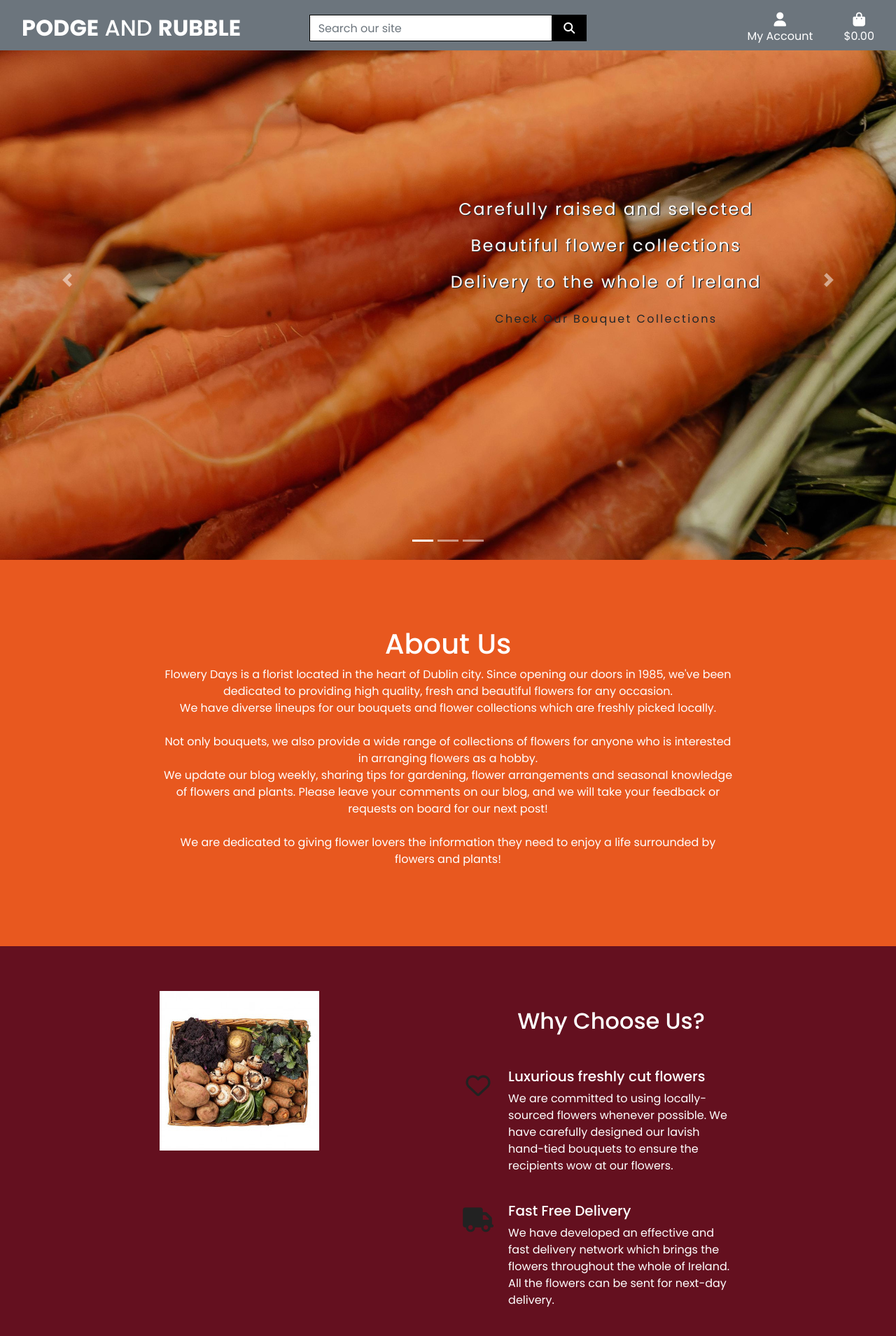
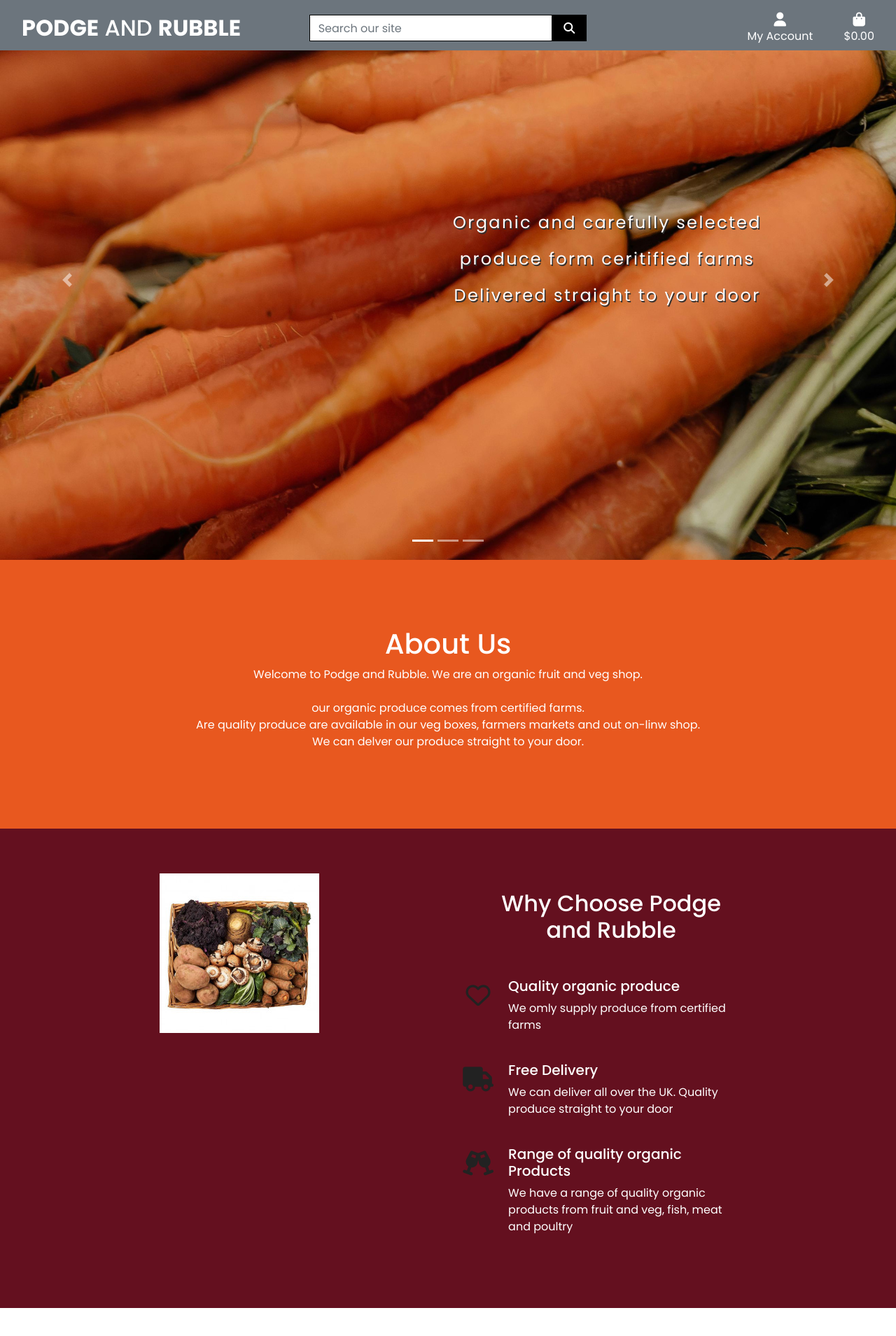
Before and after one commit to struk49/podgeandrubble, a Django app: page / in a window 1280 px wide. Shown: the top 1909 px of the page at 70% size. Run offline with Django 3.2, Linux system fonts and the light colour scheme; some libraries are stand-ins or nearby versions.

Commit message:
finished homepage

```diff
--- a/home/templates/home/index.html
+++ b/home/templates/home/index.html
@@ -17,42 +17,44 @@
                     <img src="{% static 'img/home/carrots-1.png' %}" class="d-block align-middle first-carousel-small carousel-image small-size-carousel" alt="carousel_1" />
                     <div class="carousel-text-box-1">
                         <p class="text-shadow-carousel">
-                            Carefully raised and selected
+                            Organic and carefully selected
                         </p>
                         <p class="text-shadow-carousel">
-                            Beautiful flower collections
+                            produce form ceritified farms
                         </p>
                         <p class="text-shadow-carousel">
-                            Delivery to the whole of Ireland
+                            Delivered straight to your door
                         </p>
-                        <a class="btn btn-call-to-action" role="button" href="#" aria-label="Carousel Button">Check Our Bouquet Collections</a>
+
                     </div>
                 </div>
                 <div class="small-size-carousel carousel-item">
                     <img src="{% static 'img/home/green-lettuce.png' %}" class="d-block align-middle carousel-image small-size-carousel" alt="carousel_2" />
                     <div class="carousel-text-box-1">
                         <p class="text-shadow-carousel">
-                            Inspire your creativity
+                            We like to get out and about
                         </p>
                         <p class="ext-shadow-carousel">
-                            Get idea for your next arrangement
+                            you can find us at
                         </p>
                         <p class="text-shadow-carousel">
-                            Read our weekly published blog articles
+                            farmers markets all over staffordshire
                         </p>
-                        <a class="btn btn-call-to-action" role="button" href="#" aria-label="Carousel Button">Check Our Blog</a>
+
                     </div>
                 </div>
                 <div class="small-size-carousel carousel-item">
                     <img src="{% static 'img/home/bucket-of-veg.png' %}" class="d-block align-middle carousel-image small-size-carousel" alt="carousel_2" />
                     <div class="carousel-text-box-1">
                         <p class="text-shadow-carousel">
-                            Flower Decorations for Wedding & Event
+                            Veg boxes are packed full of organic goodness </p>
+
+                           <p> and mouthwatering veg</p>
                         </p>
                         <p class="text-shadow-carousel">
-                            Tailor made flower bouquets
+                             veg boxes come with a recipe card to
+                             give you inspiration
                         </p>
-                        <a class="btn btn-call-to-action" role="button" href="#" aria-label="Carousel Button">Submit Your Inquiry</a>
                     </div>
                 </div>
             </div>
@@ -74,15 +76,13 @@
             <div class="offset-1 col-10 text-center">
                 <h1>About Us</h1>
                 <p>
-                    Flowery Days is a florist located in the heart of Dublin city. Since opening our doors in 1985, we've been dedicated to providing high quality, fresh and beautiful flowers for any occasion. <br />
-                    We have diverse lineups for our bouquets and flower collections which are freshly picked locally. <br />
+                    Welcome to Podge and Rubble. We are an organic fruit and veg shop.  <br />
                     <br />
-                    Not only bouquets, we also provide a wide range of collections of flowers for anyone who is interested in arranging flowers as a hobby.
+                    our organic produce comes from certified farms.
                     <br />
-                    We update our blog weekly, sharing tips for gardening, flower arrangements and seasonal knowledge of flowers and plants. Please leave your comments on our blog, and we will take your feedback or requests on board for our next post!
-                    <br />
-                    <br />
-                    We are dedicated to giving flower lovers the information they need to enjoy a life surrounded by flowers and plants!
+                    Are quality produce are available in our veg boxes, farmers markets and out on-linw shop.
+                    <br>
+                    We can delver our produce straight to your door.
                 </p>
             </div>
         </div>
@@ -99,7 +99,7 @@
             </div>
             <div class="col-lg-5">
                 <div class="mb-5 mt-4 text-center">
-                    <h2 class="text-center liner-text">Why Choose Us?</h2>
+                    <h2 class="text-center liner-text">Why Choose Podge and Rubble</h2>
                 </div>
                 <div class="row">
                     <div class="col-md-4 col-lg-12">
@@ -109,9 +109,9 @@
                                     <i class="far fa-heart"></i>
                                 </div>
                                 <div class="col-lg-10 mb-4 explain-center">
-                                    <h5>Luxurious freshly cut flowers</h5>
+                                    <h5>Quality organic produce</h5>
                                     <p>
-                                        We are committed to using locally-sourced flowers whenever possible. We have carefully designed our lavish hand-tied bouquets to ensure the recipients wow at our flowers.
+                                       We omly supply produce from certified farms
                                     </p>
                                 </div>
                             </div>
@@ -124,9 +124,9 @@
                                     <i class="fas fa-truck"></i>
                                 </div>
                                 <div class="col-lg-10 mb-4 explain-center">
-                                    <h5>Fast Free Delivery</h5>
+                                    <h5>Free Delivery</h5>
                                     <p>
-                                        We have developed an effective and fast delivery network which brings the flowers throughout the whole of Ireland. All the flowers can be sent for next-day delivery.
+                                        We can deliver all over the UK. Quality produce straight to your door
                                     </p>
                                 </div>
                             </div>
@@ -139,10 +139,8 @@
                                     <i class="fas fa-glass-cheers"></i>
                                 </div>
                                 <div class="col-lg-10 mb-4 explain-center">
-                                    <h5>Vast Range of Products</h5>
-                                    <p>
-                                        Our vast range of flowers can cover any occasions such as birthday flowers, thank you flowers etc. We also design bespoke flower arrangements for venues such as for weddings and company events.
-                                    </p>
+                                    <h5> Range of quality organic Products</h5>
+                                    <p>We have a range of quality organic products from fruit and veg, fish, meat and poultry</p>
                                 </div>
                             </div>
                         </div>
@@ -161,7 +159,9 @@
             <div class="col-md-2"></div>
             <div class="col-md-8">
                 <div class="mt-3 mb-4 text-center">
-                    <h1>Send Us Mail</h1>
+                    <h1>Contact us</h1>
+                    <p>If you have any questions about are products</p>
+                    <p>Send us a email</p>
                 </div>
                 <form method="POST" action="#">
                     <div class="row form-group">
--- a/static/css/base.css
+++ b/static/css/base.css
@@ -117,7 +117,7 @@ body {
 }
 
 footer{
-    height: 150px;
+    height: 200px;
     background-color: darkgoldenrod;
 }
 
```
